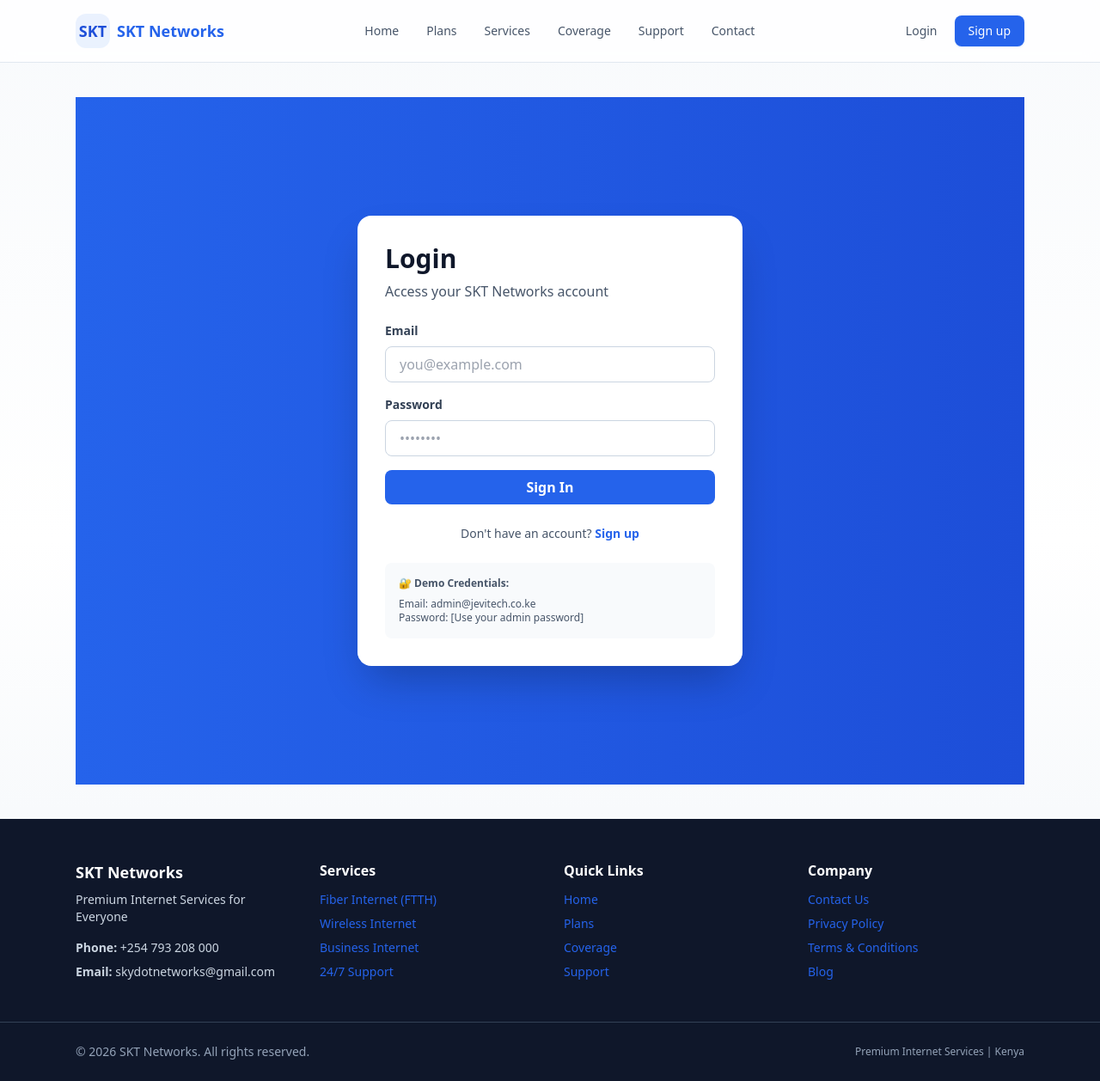
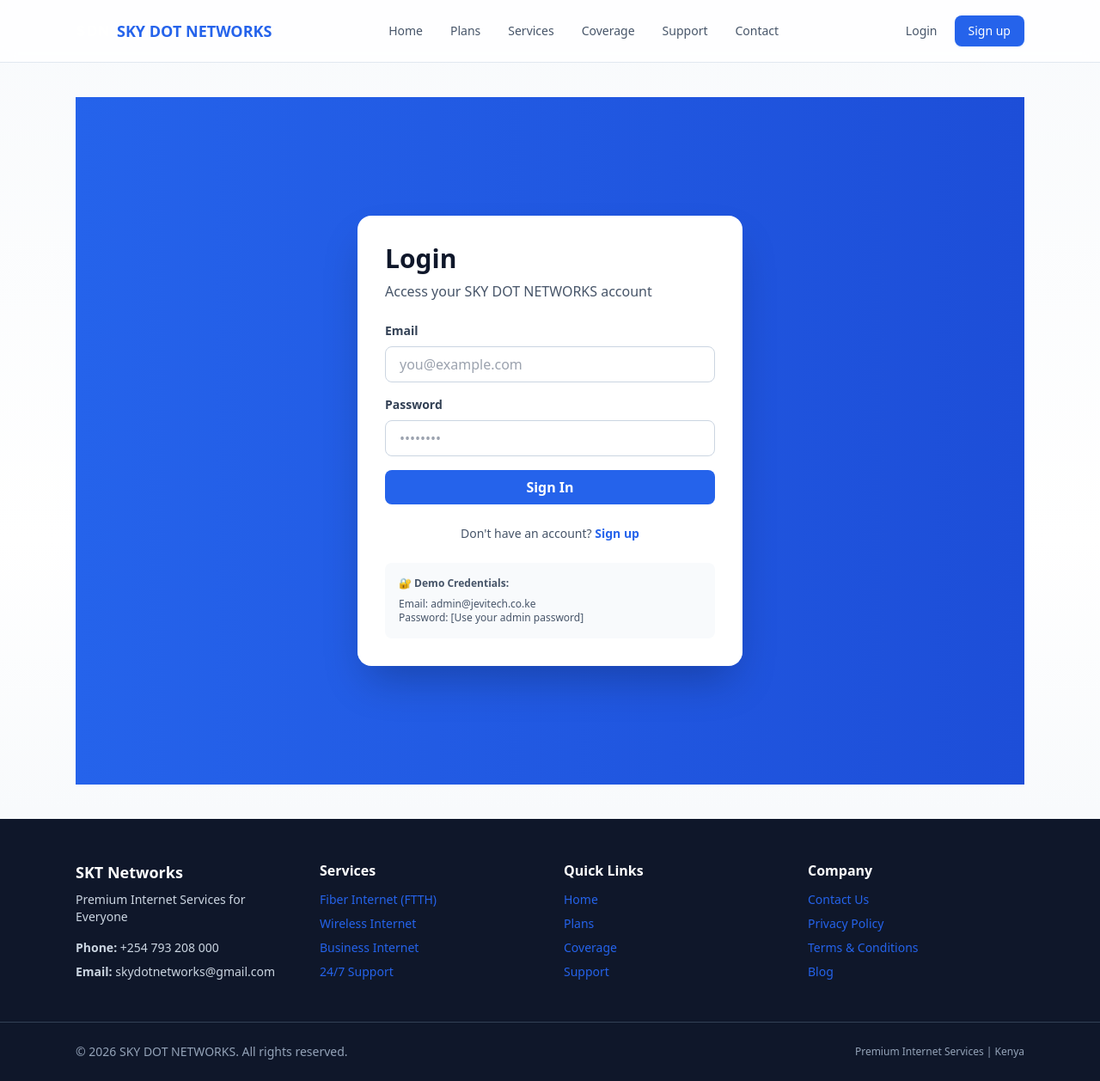
Before and after one commit to ittstevin/JEVI-TECH-COMM-LTD, a React (Vite) app: page /admin in a window 1280 px wide. Shown: the whole page at 86% size. Built offline with nearby package versions, Linux system fonts and the light colour scheme.

Commit message:
Fix branding: SKT Networks -> SKY DOT NETWORKS, add logo to header and favicon

```diff
--- a/src/components/Footer.jsx
+++ b/src/components/Footer.jsx
@@ -50,7 +50,7 @@ export default function Footer() {
 
       <div className="border-t border-slate-700 py-6">
         <div className="container flex flex-col items-center justify-between gap-4 text-sm text-slate-400 md:flex-row">
-          <p>© {new Date().getFullYear()} SKT Networks. All rights reserved.</p>
+          <p>© {new Date().getFullYear()} SKY DOT NETWORKS. All rights reserved.</p>
           <p className="text-xs">
             Premium Internet Services | Kenya
           </p>
--- a/src/components/Navbar.jsx
+++ b/src/components/Navbar.jsx
@@ -34,10 +34,8 @@ export default function Navbar() {
     <header className="bg-white/80 backdrop-blur border-b border-slate-200 sticky top-0 z-30">
       <div className="container flex items-center justify-between py-4">
         <Link to="/" className="flex items-center gap-2 text-brand-600 font-semibold text-lg">
-          <span className="inline-flex h-10 w-10 items-center justify-center rounded-xl bg-brand-500/10 text-brand-700 font-bold">
-            SKT
-          </span>
-          <span className="hidden sm:inline">SKT Networks</span>
+          <img src="/src/assets/SDN initials.png" alt="SKY DOT NETWORKS" className="h-10 w-10 rounded-xl" />
+          <span className="hidden sm:inline">SKY DOT NETWORKS</span>
         </Link>
 
         <nav className="hidden md:flex items-center gap-2">
--- a/src/pages/LoginPage.jsx
+++ b/src/pages/LoginPage.jsx
@@ -42,7 +42,7 @@ export default function LoginPage() {
     <div className="min-h-screen bg-gradient-to-r from-brand-600 to-brand-700 flex items-center justify-center py-12 px-4">
       <div className="bg-white rounded-2xl shadow-2xl max-w-md w-full p-8">
         <h1 className="text-3xl font-bold text-slate-900 mb-2">Login</h1>
-        <p className="text-slate-600 mb-6">Access your SKT Networks account</p>
+        <p className="text-slate-600 mb-6">Access your SKY DOT NETWORKS account</p>
 
         {status.message && (
           <div className={`mb-4 p-3 rounded-lg text-sm font-medium ${
```
